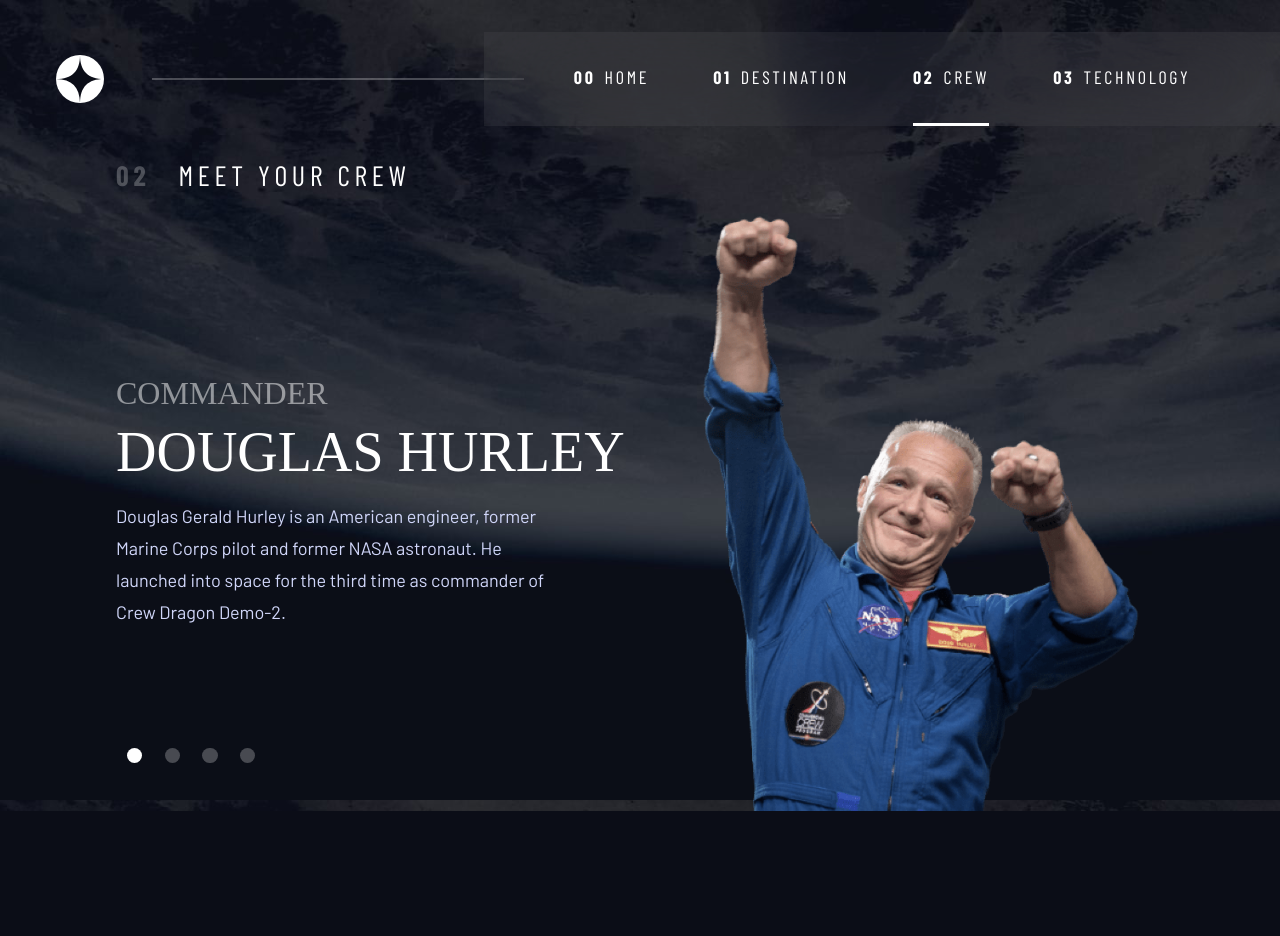
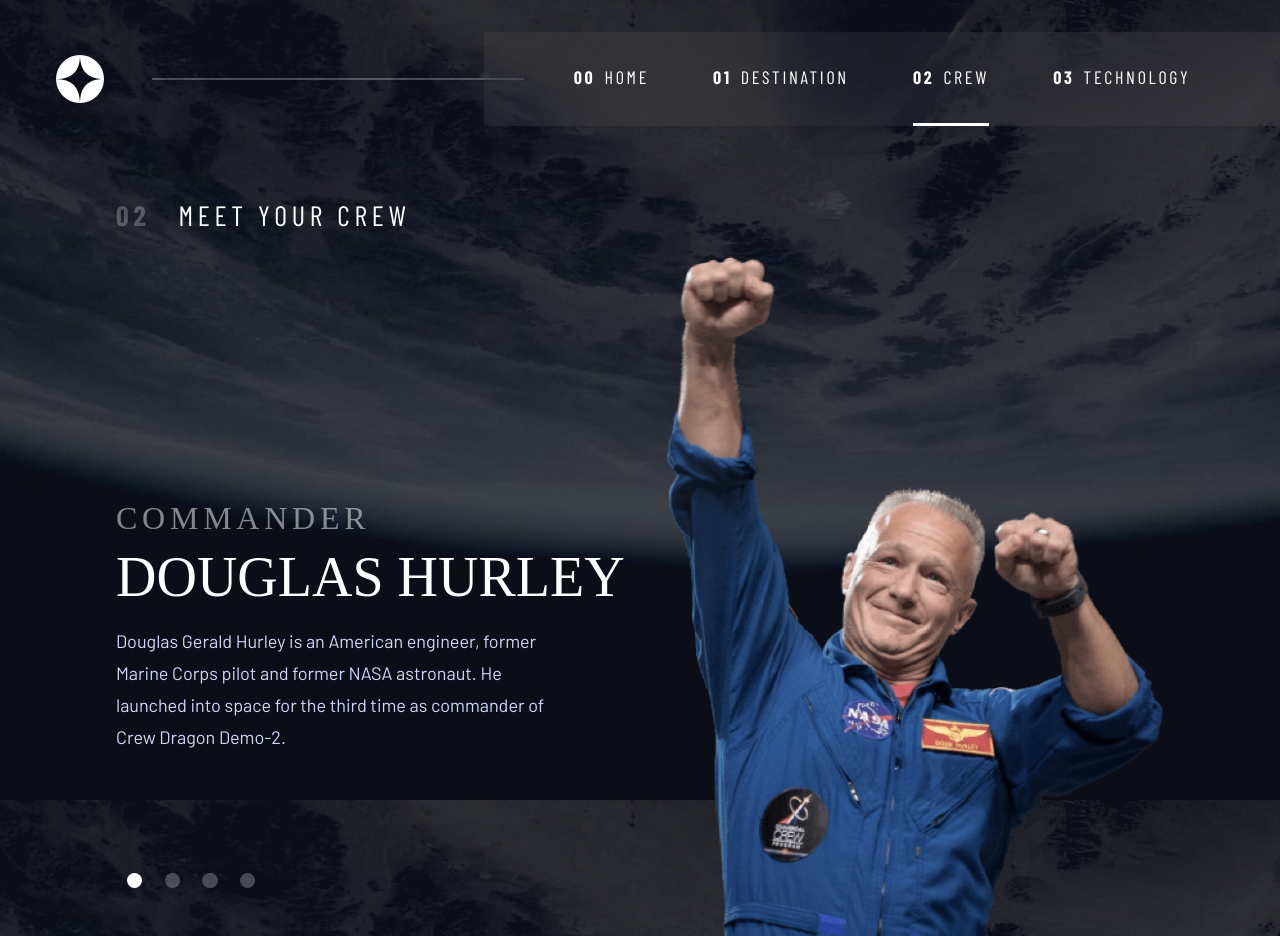
Before and after one commit to carla-ng/web-development-practice, a Vue app in the folder space-tourism-website/: page /#/crew in a window 1280 px wide. Before the commit the page ends 811 px from the top, so only its background shows below. Built offline with nearby package versions, Linux system fonts and the light colour scheme; a web font is replaced by a local one.

Commit message:
CSS finishing touches.

```diff
--- a/space-tourism-website/src/assets/styles/global.scss
+++ b/space-tourism-website/src/assets/styles/global.scss
@@ -23,9 +23,9 @@
 $font-size-100px: 6.25rem;    // 100px
 $font-size-150px: 9.375rem;   // 150px
 
-$letter-spacing-01: 2.35px;
-$letter-spacing-02: 2.7px;
-$letter-spacing-03: 4.75px;
+$letter-spacing-01: 0.147rem;  // 2.35px
+$letter-spacing-02: 0.169rem;  // 2.7px
+$letter-spacing-03: 0.297rem;  // 4.75px
 
 /* Breakpoints */
 $breakpoint-max-mobile:  480px;
@@ -165,6 +165,12 @@
     @media (min-width: $breakpoint-min-tablet) { padding-inline: 2em; }
 }
 
+#main {
+    margin-top: 1rem;
+    @media (min-width: $breakpoint-min-tablet) { margin-top: 3rem; }
+    @media (min-width: $breakpoint-min-desktop) { margin-top: 2.5rem; }
+}
+
 /* Colors */
 .bg-dark { background-color: $palette-color-dark; }
 .bg-accent { background-color: $palette-color-accent; }
@@ -200,76 +206,82 @@
 /* Headings */
 h1 {
     font-family: $font-family-serif;
-    font-size: 80px;
-    line-height: 100px;
+    font-size: 5rem;
+    line-height: 6.25rem;
     text-transform: uppercase;
 
     @media (min-width: $breakpoint-min-tablet) {
-        font-size: 150px;
-        line-height: 150px;
+        font-size: 9.375rem;  // 150px
+        line-height: 9.375rem;
     }
 
     @media (min-width: $breakpoint-min-desktop) { line-height: normal; }
 }
 h2 {
     font-family: $font-family-serif;
-    font-size: 56px;
+    font-size: 3.5rem;
     text-transform: uppercase;
 
-    @media (min-width: $breakpoint-min-tablet) { font-size: 80px; }
-    @media (min-width: $breakpoint-min-desktop) { font-size: 100px; }
+    @media (min-width: $breakpoint-min-tablet) { font-size: 5rem; }
+    @media (min-width: $breakpoint-min-desktop) { font-size: 6.5rem; }
 }
 h3 {
     font-family: $font-family-serif;
-    font-size: 56px;
+    font-size: 3.5rem;
     text-transform: uppercase;
 }
 h4 {
     font-family: $font-family-serif;
-    font-size: 32px;
+    font-size: 1.5rem;
     text-transform: uppercase;
+
+    @media (min-width: $breakpoint-min-tablet) { font-size: 2.5rem; }
+    @media (min-width: $breakpoint-min-desktop) { font-size: 3.5rem; }
 }
 h5 {
     font-family: $font-family-sans-cond;
-    font-size: 28px;
+    font-size: 1rem;
     letter-spacing: $letter-spacing-03;
     text-transform: uppercase;
+
+    @media (min-width: $breakpoint-min-tablet) { font-size: 1.5rem; }
+    @media (min-width: $breakpoint-min-desktop) { font-size: 2rem; }
 }
 
 .subheading-01 {
     font-family: $font-family-serif;
-    font-size: 28px;
+    font-size: 1.75rem;
     text-transform: uppercase;
 }
 .subheading-02 {
     color: $palette-color-accent;
     font-family: $font-family-sans-cond;
-    font-size: 14px;
+    font-size: 0.875rem;
     letter-spacing: $letter-spacing-01;
     text-transform: uppercase;
 }
 .nav-text {
     font-family: $font-family-sans-cond;
-    font-size: 16px;
+    font-size: 1rem;
     letter-spacing: $letter-spacing-02;
     text-transform: uppercase;
 }
 
 .numbered-title {
     font-family: $font-family-sans-cond;
-    font-size: 16px;
-    letter-spacing: 2.7px;
+    font-size: 1rem;
+    letter-spacing: 0.169rem;
     line-height: normal;
     text-transform: uppercase;
 
     @media (min-width: $breakpoint-min-tablet) {
-        font-size: 20px;
-        letter-spacing: 3.375px;
+        font-size: 1.25rem;
+        letter-spacing: 0.211rem;
     }
 
     @media (min-width: $breakpoint-min-desktop) {
-        font-size: 28px;
-        letter-spacing: 4.725px;
+        font-size: 1.75rem;
+        letter-spacing: 0.295rem;
     }
 
     span.number {
--- a/space-tourism-website/src/components/Layout.vue
+++ b/space-tourism-website/src/components/Layout.vue
@@ -3,7 +3,6 @@
         <Header />
         <slot></slot>
 
-        <!-- Can add a footer component here if needed -->
     </div>
 </template>
 
--- a/space-tourism-website/src/views/Crew.vue
+++ b/space-tourism-website/src/views/Crew.vue
@@ -25,11 +25,11 @@
                         </div>
 
                         <article class="crew__info">
-                            <h2>{{ selectedCrewMember.role }}</h2>
+                            <h5 class="ff-serif">{{ selectedCrewMember.role }}</h5>
 
-                            <p class="crew__info-name">{{ selectedCrewMember.name }}</p>
+                            <p class="crew__info-name ff-serif text-light">{{ selectedCrewMember.name }}</p>
 
-                            <p class="crew__info-bio">{{ selectedCrewMember.bio }}</p>
+                            <p class="crew__info-bio ff-sans text-accent">{{ selectedCrewMember.bio }}</p>
                         </article>
                     </div>
 
@@ -132,7 +132,6 @@
         margin-bottom: 2rem;
         @media (max-width: $breakpoint-max-mobile) { text-align: center; }
         @media (min-width: $breakpoint-min-tablet) { margin-bottom: 3rem; }
-        //@media (min-width: $breakpoint-min-desktop) { margin-bottom: 0; }
         @media (min-width: $breakpoint-min-desktop) { margin-bottom: 1.5rem; }
     }
 
@@ -144,7 +143,7 @@
         @media (min-width: $breakpoint-min-desktop) {
             align-items: flex-end;
             flex-direction: row;
-            //margin-top: -2.5rem;
+            justify-content: space-between;
         }
 
         .crew__text-container {
@@ -193,47 +192,40 @@
                 @media (min-width: $breakpoint-min-tablet) { order: 1; }
                 @media (max-width: $breakpoint-max-tablet) { text-align: center; }
 
-                h2 {
+                h5 {
                     color: rgba($palette-color-light, 0.5);
-                    font-family: $font-family-serif;
-                    font-size: 16px;
                     line-height: normal;
                     margin-bottom: 0.5rem;
                     text-transform: uppercase;
-
-                    @media (min-width: $breakpoint-min-tablet) { font-size: 24px; }
-                    @media (min-width: $breakpoint-min-desktop) { font-size: 32px; }
                 }
 
                 p.crew__info-name {
-                    color: $palette-color-light;
-                    font-family: $font-family-serif;
-                    font-size: 24px;
+                    font-size: 1.5rem;
                     line-height: normal;
                     margin-bottom: 1rem;
                     text-transform: uppercase;
                     white-space: nowrap;
 
-                    @media (min-width: $breakpoint-min-tablet) { font-size: 40px; }
-                    @media (min-width: $breakpoint-min-desktop) { font-size: 56px; }
+                    @media (min-width: $breakpoint-min-tablet) { font-size: 2.5rem; }
+                    @media (min-width: $breakpoint-min-desktop) { font-size: 3.5rem; }
                 }
 
                 p.crew__info-bio {
-                    color: $palette-color-accent;
-                    font-family: $font-family-sans;
-                    font-size: 15px;
-                    line-height: 25px;
+                    font-size: 0.938rem;
+                    line-height: 1.563rem;
                     margin-bottom: 2rem;
                     max-width: 50ch;
 
                     @media (min-width: $breakpoint-min-tablet) {
                         font-size: 1rem;
-                        line-height: 28px;
+                        line-height: 1.75rem;
                         margin-bottom: 2.5rem;
                     }
 
+                    @media (min-width: $breakpoint-min-tablet) and (max-width: $breakpoint-max-tablet) { min-height: 7rem; }
+
                     @media (min-width: $breakpoint-min-desktop) {
-                        font-size: 18px;
+                        font-size: 1.125rem;
                         line-height: 2rem;
                         margin-bottom: 7.5rem;
                         max-width: 45ch;
@@ -258,11 +250,10 @@
             }
 
             img {
-                max-width: 65%;
+                height: 55vh;
 
-                @media (min-width: $breakpoint-min-tablet) { max-width: 75%; }
                 @media (max-width: $breakpoint-max-tablet) { margin: 0 auto; }
-                @media (min-width: $breakpoint-min-desktop) { max-width: 85%; }
+                @media (min-width: $breakpoint-min-desktop) { height: 85vh; }
             }
         }
 
--- a/space-tourism-website/src/views/Home.vue
+++ b/space-tourism-website/src/views/Home.vue
@@ -66,50 +66,51 @@
 
     .home__first-container {
         text-align: center;
+        @media (min-width: $breakpoint-min-tablet) and (max-width: $breakpoint-max-tablet) { margin-top: 2.5rem; }
         @media (min-width: $breakpoint-min-desktop) { text-align: left; }
 
         .home__heading {
             .home__heading-intro {
                 display: block;
-                font-size: 16px;
-                letter-spacing: 2.7px;
+                font-size: 1rem;
+                letter-spacing: 0.169rem;
                 line-height: normal;
-                margin-bottom: 16px;
+                margin-bottom: 1rem;
 
                 @media (min-width: $breakpoint-min-tablet) {
-                    font-size: 20px;
-                    letter-spacing: 3.375px;
-                    margin-bottom: 24px;
+                    font-size: 1.5rem;
+                    letter-spacing: 0.211rem;
+                    margin-bottom: 1.5rem;
                 }
 
                 @media (min-width: $breakpoint-min-desktop) {
-                    font-size: 28px;
-                    letter-spacing: 4.725px;
+                    font-size: 1.75rem;
+                    letter-spacing: 0.295rem;
                 }
             }
 
             .home__heading-text {
-                margin-bottom: 16px;
-                @media (min-width: $breakpoint-min-tablet) { margin-bottom: 24px; }
+                margin-bottom: 1rem;
+                @media (min-width: $breakpoint-min-tablet) { margin-bottom: 1.5rem; }
             }
         }
 
         .home__text {
-            font-size: 15px;
-            line-height: 25px;
+            font-size: 0.938rem;
+            line-height: 1.563rem;
             margin-inline: auto;
-            margin-bottom: 80px;
+            margin-bottom: 5rem;
             max-width: 45ch;
 
             @media (min-width: $breakpoint-min-tablet) {
-                font-size: 16px;
-                line-height: 28px;
+                font-size: 1rem;
+                line-height: 1.75rem;
                 margin-inline: unset;
             }
 
             @media (min-width: $breakpoint-min-desktop) {
-                font-size: 18px;
-                line-height: 32px;
+                font-size: 1.125rem;
+                line-height: 2rem;
                 margin-bottom: 0;
             }
         }
@@ -117,28 +118,29 @@
 
     .home__second-container {
         margin-inline: 2rem;
+
         .home__explore-button {
             aspect-ratio: 1;
             border-radius: 50%;
             cursor: pointer;
             display: inline-grid;
-            letter-spacing: 2px;
+            letter-spacing: 0.125rem;
             position: relative;
             place-items: center;
             text-decoration: none;
             z-index: 1;
 
-            height: 150px;
-            width: 150px;
+            height: 9.375rem;
+            width: 9.375rem;
 
             @media (min-width: $breakpoint-min-tablet) {
-                height: 242px;
-                width: 242px;
+                height: 15.125rem;
+                width: 15.125rem;
             }
 
             @media (min-width: $breakpoint-min-desktop) {
-                height: 274px;
-                width: 274px;
+                height: 17.125rem;
+                width: 17.125rem;
             }
 
             &::after {
@@ -161,18 +163,16 @@
             }
 
             span {
-                font-size: 20px;
+                font-size: 1.25rem;
                 line-height: normal;
-                letter-spacing: 1.25px;
+                letter-spacing: 0.078rem;
 
                 @media (min-width: $breakpoint-min-tablet) {
-                    font-size: 32px;
-                    letter-spacing: 2px;
+                    font-size: 2rem;
+                    letter-spacing: 0.125rem;
                 }
 
-                @media (min-width: $breakpoint-min-desktop) {
-                    font-size: 32px;
-                }
+                @media (min-width: $breakpoint-min-desktop) { font-size: 2rem; }
             }
         }
     }
```
Also changed, not shown: space-tourism-website/src/views/Destination.vue (+20 -33 lines), space-tourism-website/src/views/Technology.vue (+24 -35 lines), 1 other file (tests, documents, lock files or other folders).
